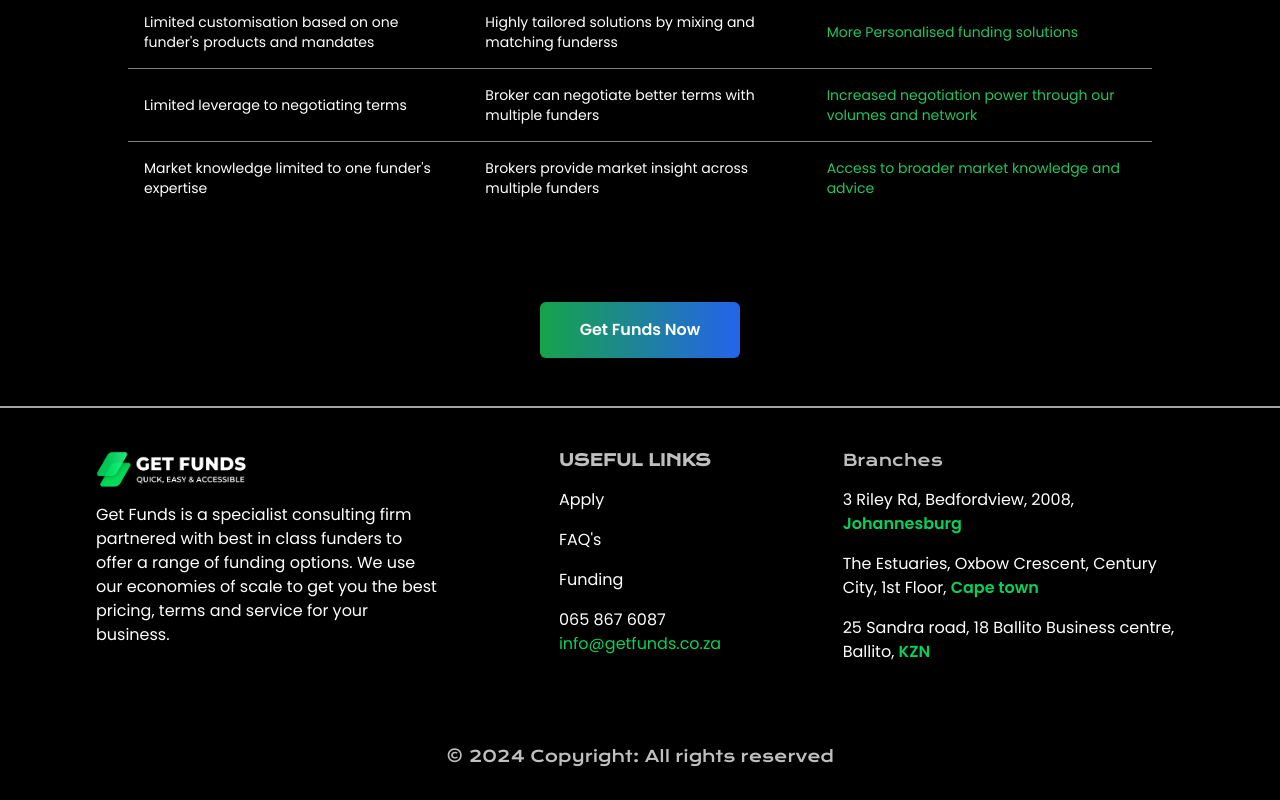
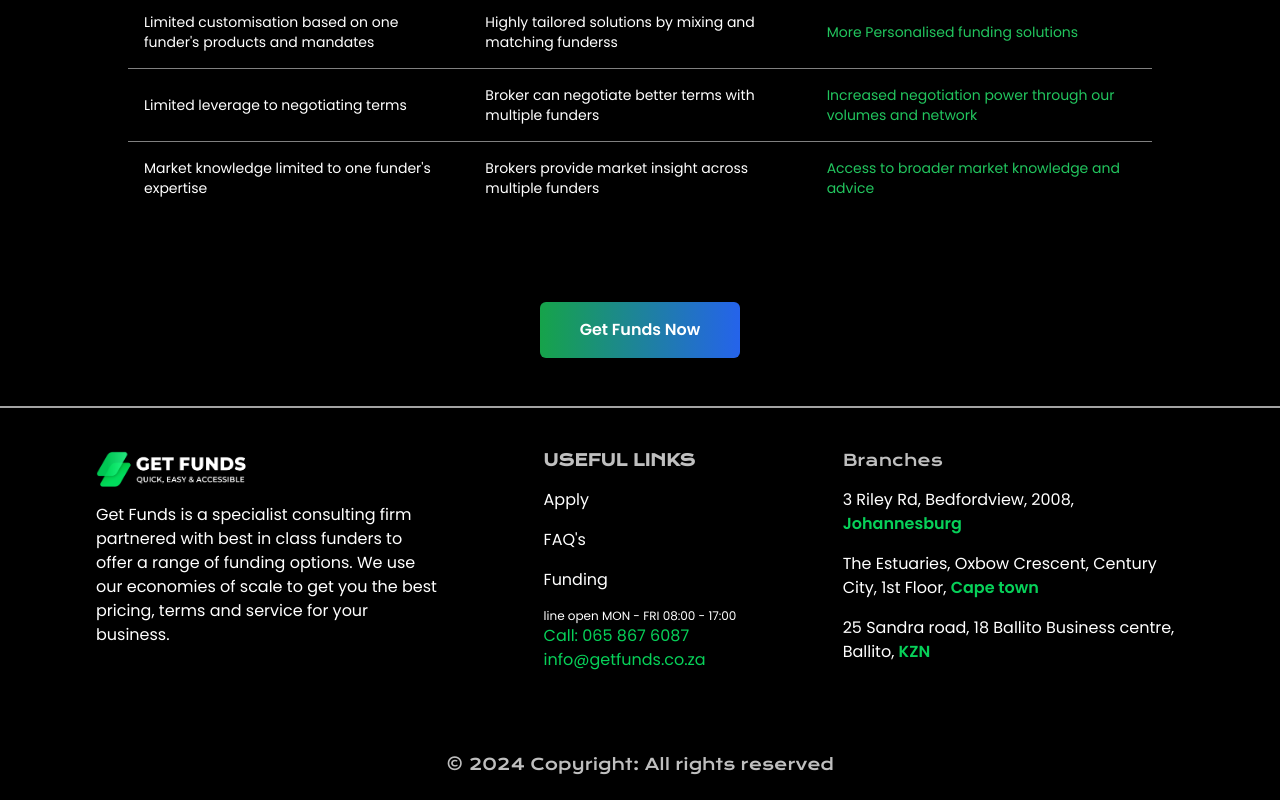
Before and after one commit to grahamusai/new-getfunds, a Next.js app: page / in a window 1280 px wide. Shown: the part 4089-4889 px from the top of the page. Built offline with nearby package versions, Linux system fonts and the light colour scheme.

Commit message:
add chatbot and fixed a few things

```diff
--- a/src/app/components/footer.tsx
+++ b/src/app/components/footer.tsx
@@ -46,10 +46,12 @@ const Footer = () => {
             <p className="mb-4">
               <a href="/services">Funding</a>
             </p>
+            <p className=" text-xs">line open MON - FRI 08:00 - 17:00</p>
             <p className="mb-4">
               <a href="tel:0658676087" className="text-[#07d159]">
-                <p>065 867 6087</p>
+                Call: 065 867 6087
               </a>
+              <br />
               <a href="mailto:info@getfunds.co.za" className="text-[#07d159]">
                 info@getfunds.co.za
               </a>
--- a/src/app/contact/page.tsx
+++ b/src/app/contact/page.tsx
@@ -27,9 +27,9 @@ const Contact = () => {
       <div className="max-w-6xl mx-auto px-4 py-24 pt-48">
         <div className="text-center mb-16">
           <h1 className="text-4xl font-bold text-white mb-4">Contact us</h1>
-        <p className="text-lg text-gray-400 max-w-2xl mx-auto">
-        Have questions or need assistance? We&apos;re here to help! Reach out to
-        us via the form below, or email us at{" "}
+          <p className="text-lg text-gray-400 max-w-2xl mx-auto">
+            Have questions or need assistance? We&apos;re here to help! Reach
+            out to us via the form below, or email us at{" "}
             <span className="text-green-400">info@getfunds.co.za</span>. We will
             get back to you as soon as possible.
           </p>
@@ -42,8 +42,8 @@ const Contact = () => {
             </div>
             <h3 className="text-lg font-medium text-white mb-2">Phone</h3>
             <p className="text-gray-400 mb-2">Mon-Fri from 8am to 5pm</p>
-            <a href="tel:+27115689953" className="text-green-400 font-medium">
-              +27 11 568 9953
+            <a href="tel:+27658676087" className="text-green-400 font-medium">
+              065 867 6087
             </a>
           </div>
 
@@ -69,7 +69,7 @@ const Contact = () => {
             </div>
             <h3 className="text-lg font-medium text-white mb-2">Office</h3>
             <p className="text-gray-400 mb-2">Come say hello at our office</p>
-            <p className="text-gray-300">Johannesburg, South Africa</p>
+            <p className="text-gray-300">Office 5, 3 Riley road, Bedfordview</p>
           </div>
         </div>
 
--- a/src/app/layout.tsx
+++ b/src/app/layout.tsx
@@ -48,7 +48,20 @@ export default function RootLayout({
             `}
           </Script>
         </head>
-        <body className={kronaOne.className}>{children}</body>
+        <body className={kronaOne.className}>
+          <div
+            dangerouslySetInnerHTML={{
+              __html:
+                '<elevenlabs-convai agent-id="udMZHoyn557kGbf4Yq39"></elevenlabs-convai>',
+            }}
+          />
+          <script
+            src="https://elevenlabs.io/convai-widget/index.js"
+            async
+            type="text/javascript"
+          ></script>
+          {children}
+        </body>
       </html>
       <Analytics />
       <SpeedInsights />
--- a/src/app/page.tsx
+++ b/src/app/page.tsx
@@ -24,7 +24,6 @@ const Home = () => {
       <ComparisonTable />
       {/* <Contact /> */}
       <Footer />
-
     </div>
   );
 };
```
